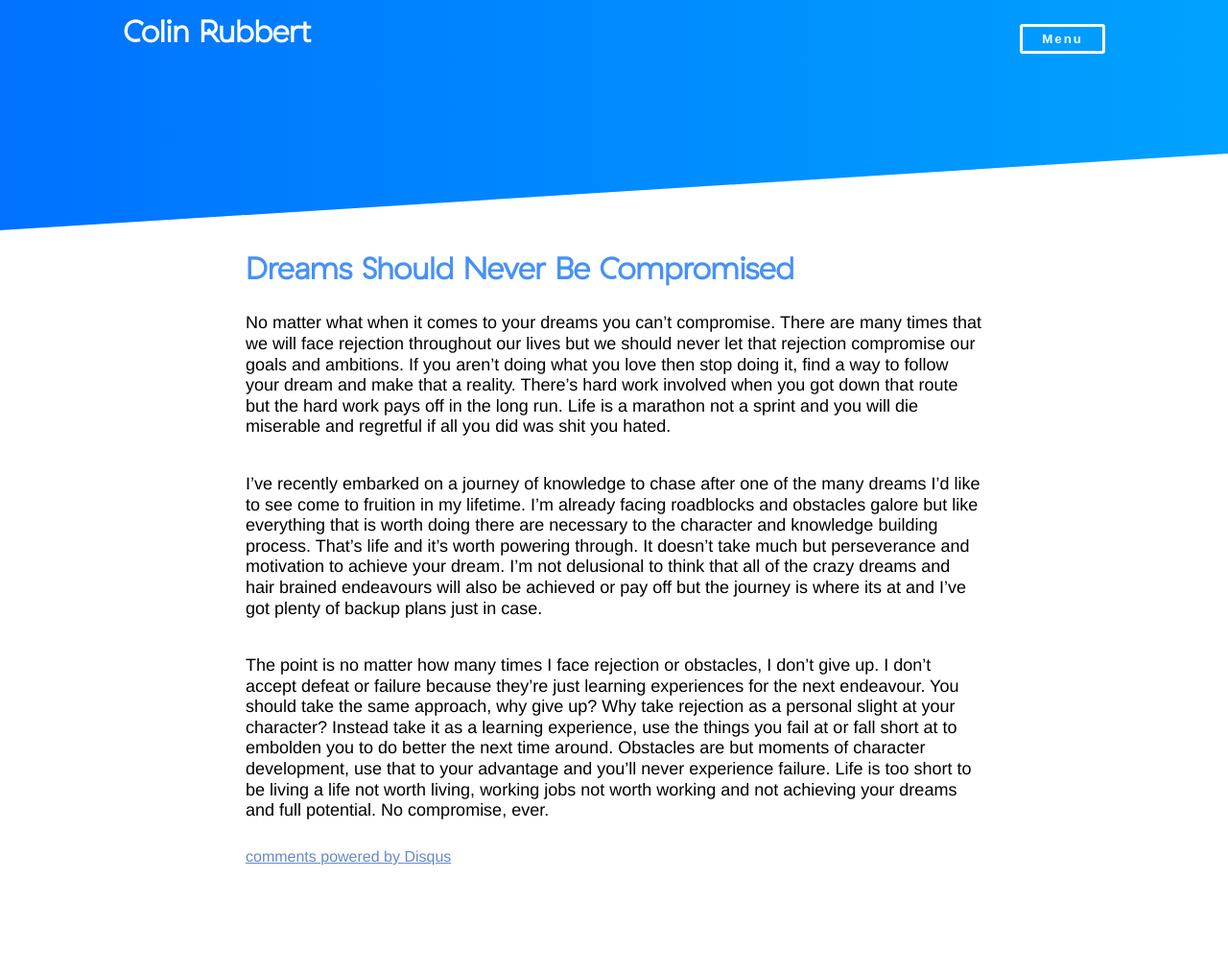
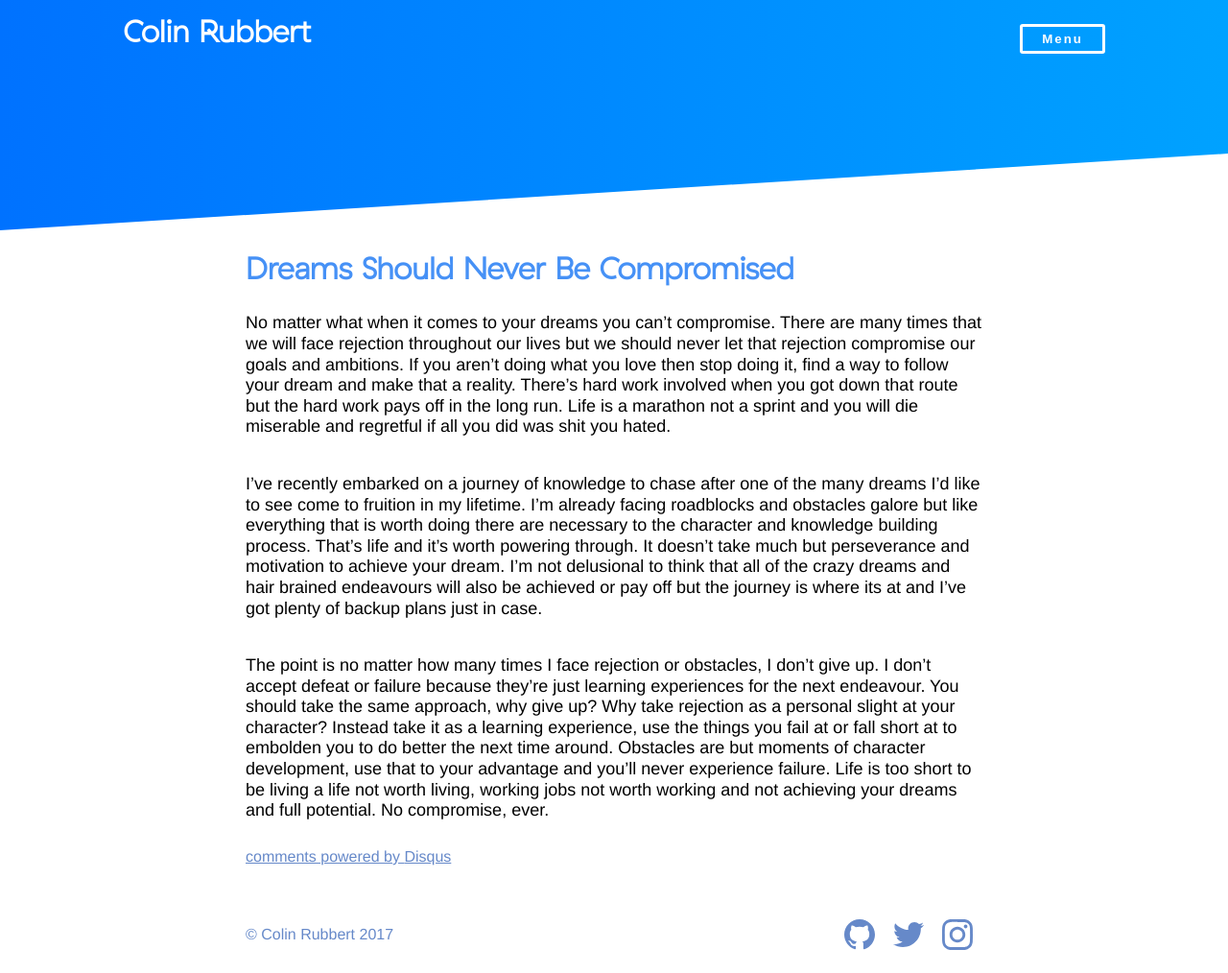
Before and after one commit to colinrubbert/colinrubbert.github.io, a Jekyll site: the page built from _posts/2015-03-25-Dreams-Should-Never-Be-Compromised.md, in a window 1280 px wide. Shown: the whole page at 96% size. Built offline with Jekyll 4.4.1, drawn with Linux system fonts in a browser that asks for light colours; comment, search, counter and statistics services are not loaded; before the commit the page ends 922 px from its top, so only the background shows below that.

Commit message:
Add footer to posts

```diff
--- a/_layouts/post.html
+++ b/_layouts/post.html
@@ -18,6 +18,7 @@
       </div>
     </div>
 
+    {% include footer.html %}
     {% include js.html %}
     {% include google_analytics.html %}
   </body>
```
